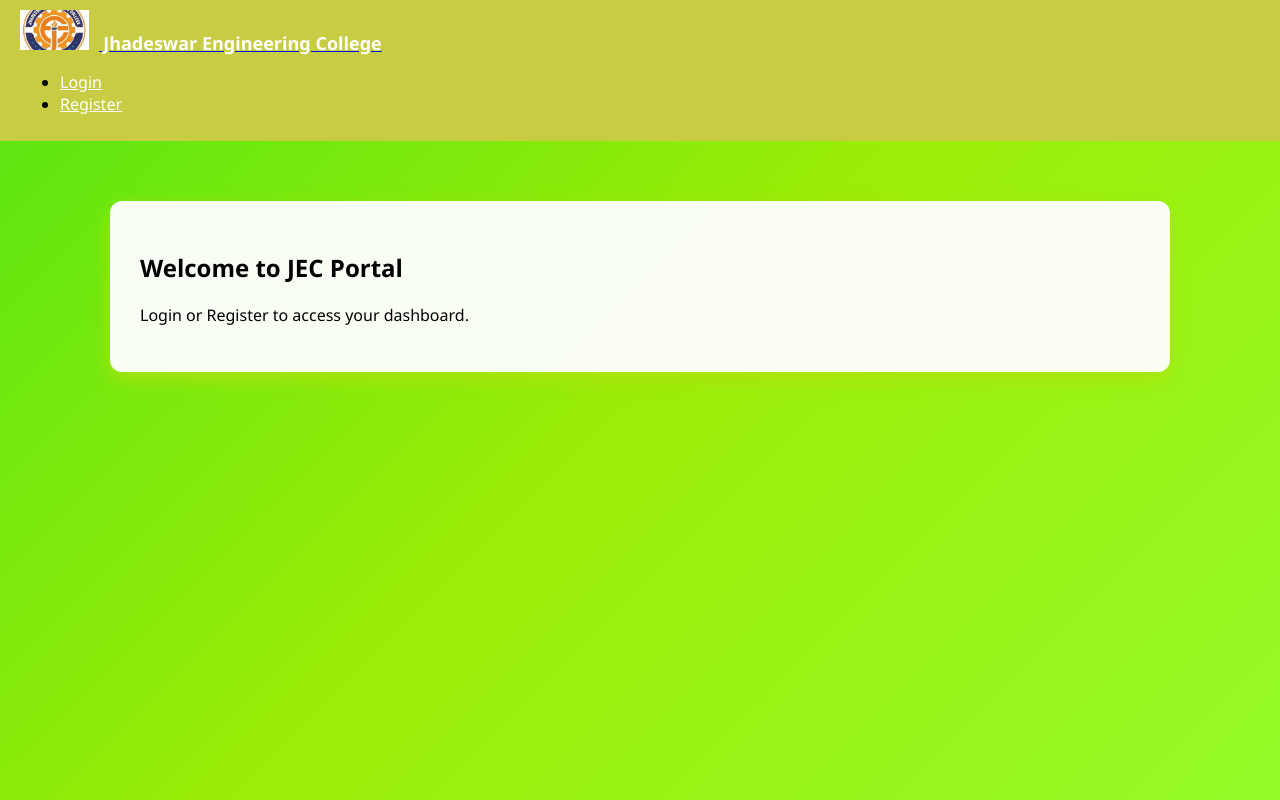
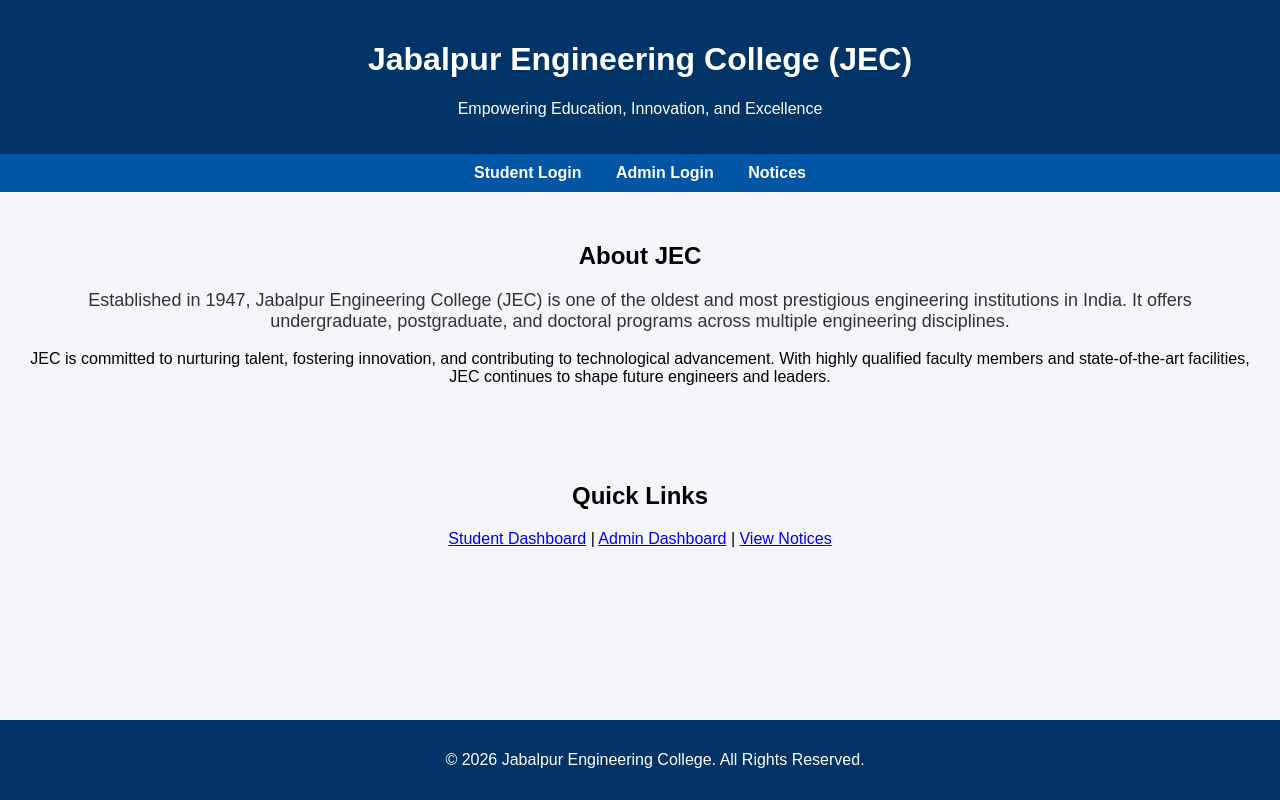
Before and after one commit to Rudranarayan747/jec-flask-app, a Flask app: page / in a window 1280 px wide. Run offline with Flask 3, Linux system fonts and the light colour scheme.

Commit message:
Revamp index.html with new layout and styles
Updated the title and added styles for better presentation. Enhanced the layout with a header, sections, and footer for improved user experience.

```diff
--- a/templates/index.html
+++ b/templates/index.html
@@ -1,24 +1,85 @@
 <!DOCTYPE html>
 <html>
 <head>
-    <title>JEC Portal</title>
-    <link rel="stylesheet" href="{{ url_for('static', filename='style.css') }}">
+    <title>Welcome to JEC Portal</title>
+    <style>
+        body {
+            font-family: Arial, sans-serif;
+            background: #f4f6f9;
+            margin: 0;
+            padding: 0;
+        }
+        header {
+            background: #003366;
+            color: white;
+            padding: 20px;
+            text-align: center;
+        }
+        nav {
+            background: #0055a5;
+            padding: 10px;
+            text-align: center;
+        }
+        nav a {
+            color: white;
+            margin: 0 15px;
+            text-decoration: none;
+            font-weight: bold;
+        }
+        section {
+            padding: 30px;
+            text-align: center;
+        }
+        footer {
+            background: #003366;
+            color: white;
+            text-align: center;
+            padding: 15px;
+            position: fixed;
+            bottom: 0;
+            width: 100%;
+        }
+        .highlight {
+            font-size: 18px;
+            color: #333;
+        }
+    </style>
 </head>
 <body>
-    <nav class="navbar">
-        <a class="navbar-brand d-flex align-items-center" href="/">
-            <img src="{{ url_for('static', filename='jec_logo.png') }}" alt="JEC Logo">
-            <span>Jhadeswar Engineering College</span>
-        </a>
-        <ul class="navbar-nav ms-auto">
-            <li><a class="nav-link" href="/login">Login</a></li>
-            <li><a class="nav-link" href="/register">Register</a></li>
-        </ul>
+    <header>
+        <h1>Jabalpur Engineering College (JEC)</h1>
+        <p>Empowering Education, Innovation, and Excellence</p>
+    </header>
+
+    <nav>
+        <a href="{{ url_for('student_dashboard') }}">Student Login</a>
+        <a href="{{ url_for('admin_dashboard') }}">Admin Login</a>
+        <a href="{{ url_for('add_notice') }}">Notices</a>
     </nav>
 
-    <div class="page-container text-center">
-        <h2>Welcome to JEC Portal</h2>
-        <p>Login or Register to access your dashboard.</p>
-    </div>
+    <section>
+        <h2>About JEC</h2>
+        <p class="highlight">
+            Established in 1947, Jabalpur Engineering College (JEC) is one of the oldest and most prestigious engineering institutions in India.
+            It offers undergraduate, postgraduate, and doctoral programs across multiple engineering disciplines.
+        </p>
+        <p>
+            JEC is committed to nurturing talent, fostering innovation, and contributing to technological advancement.
+            With highly qualified faculty members and state-of-the-art facilities, JEC continues to shape future engineers and leaders.
+        </p>
+    </section>
+
+    <section>
+        <h2>Quick Links</h2>
+        <p>
+            <a href="{{ url_for('student_dashboard') }}">Student Dashboard</a> |
+            <a href="{{ url_for('admin_dashboard') }}">Admin Dashboard</a> |
+            <a href="{{ url_for('add_notice') }}">View Notices</a>
+        </p>
+    </section>
+
+    <footer>
+        <p>&copy; 2026 Jabalpur Engineering College. All Rights Reserved.</p>
+    </footer>
 </body>
 </html>
```
